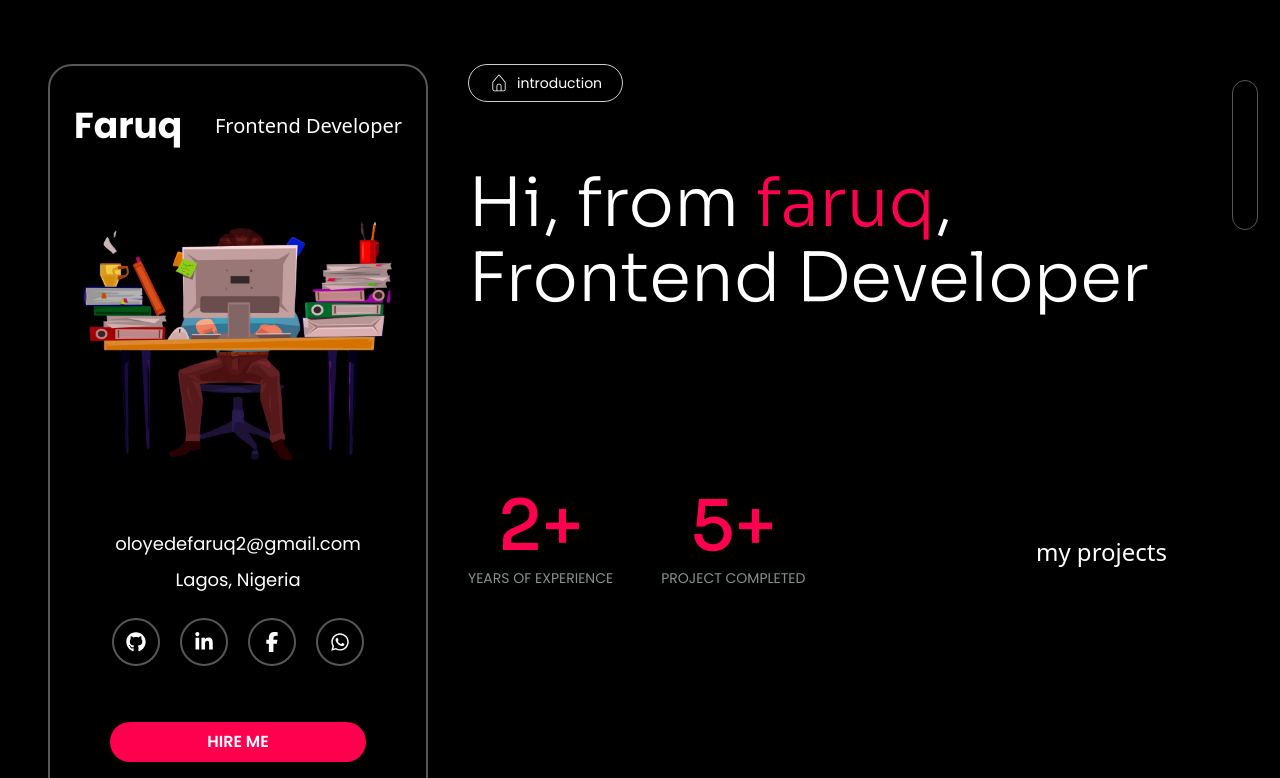
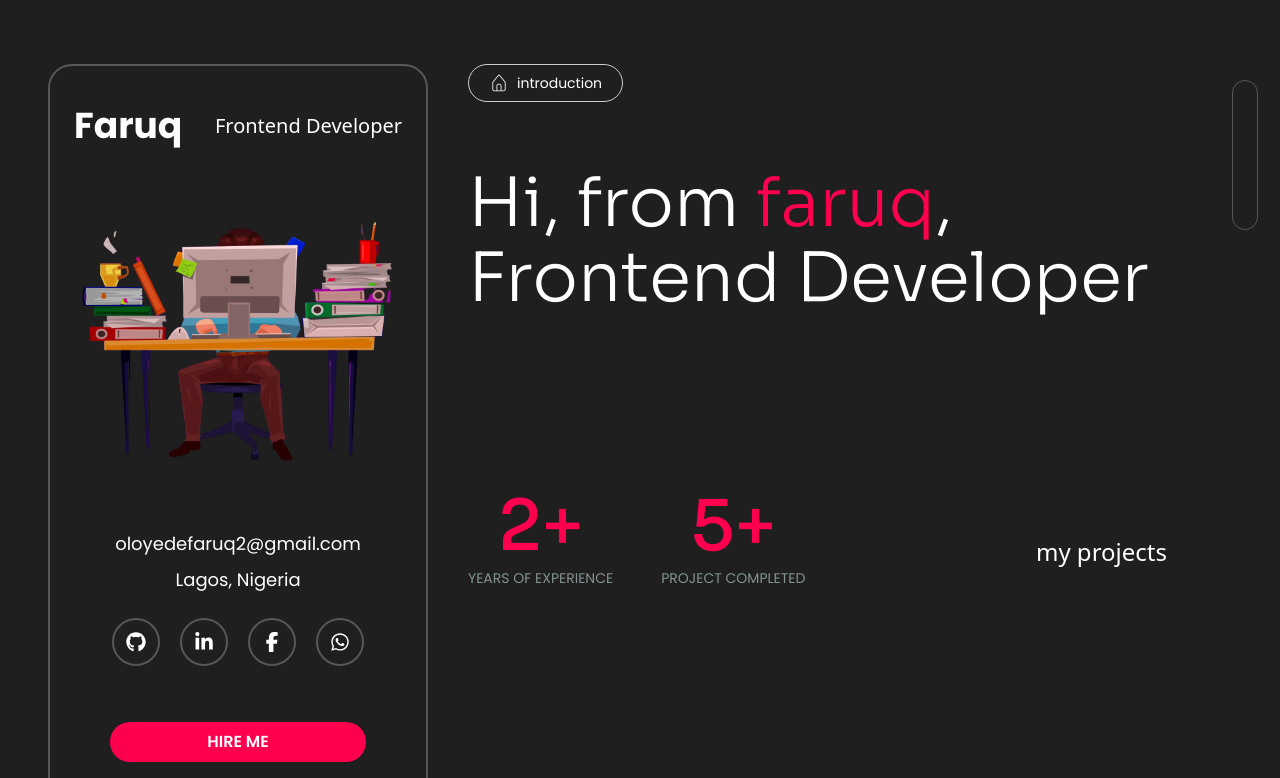
Before and after one commit to Faruqoloyede/portfolio, a React (Vite) app: page / in a window 1280 px wide. Shown: the top 778 px of the page. Built offline with nearby package versions, Linux system fonts and the light colour scheme; some icons are missing; what lord-icon-element would draw is missing.

Commit message:
removed bg-black

```diff
--- a/src/index.css
+++ b/src/index.css
@@ -7,7 +7,7 @@
 
 
 body {
-  @apply bg-black;
+  @apply bg-bg;
 }
 
 
```
